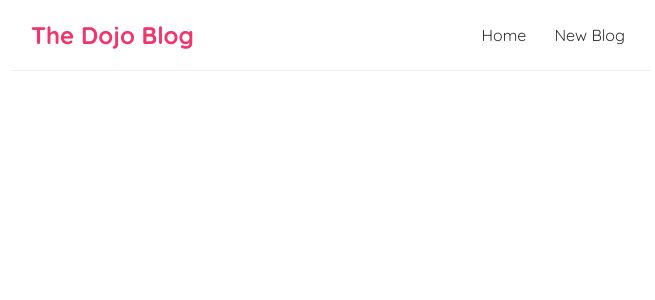
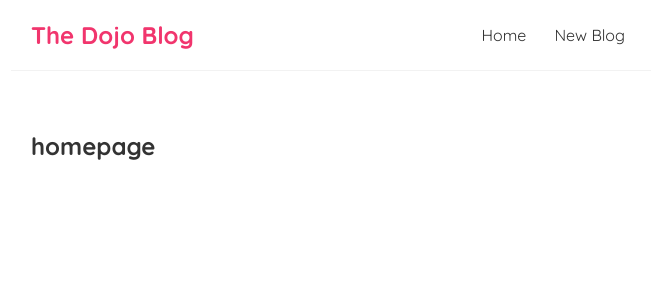
Before and after one commit to Svmpankaj/React-JS-Crash-Course, a React (Create React App) app: page / in a window 1280 px wide. Shown: the top 300 px of the page, without its empty margins (309-964 px from the left). Built offline with nearby package versions, Linux system fonts and the light colour scheme.

Commit message:
adding more data at homepage

```diff
--- a/src/Home.js
+++ b/src/Home.js
@@ -5,7 +5,7 @@ const Home = () => {
 
     return (
         <div className="home">
-
+            <h2>homepage</h2>
         </div>
     )
 }
```
